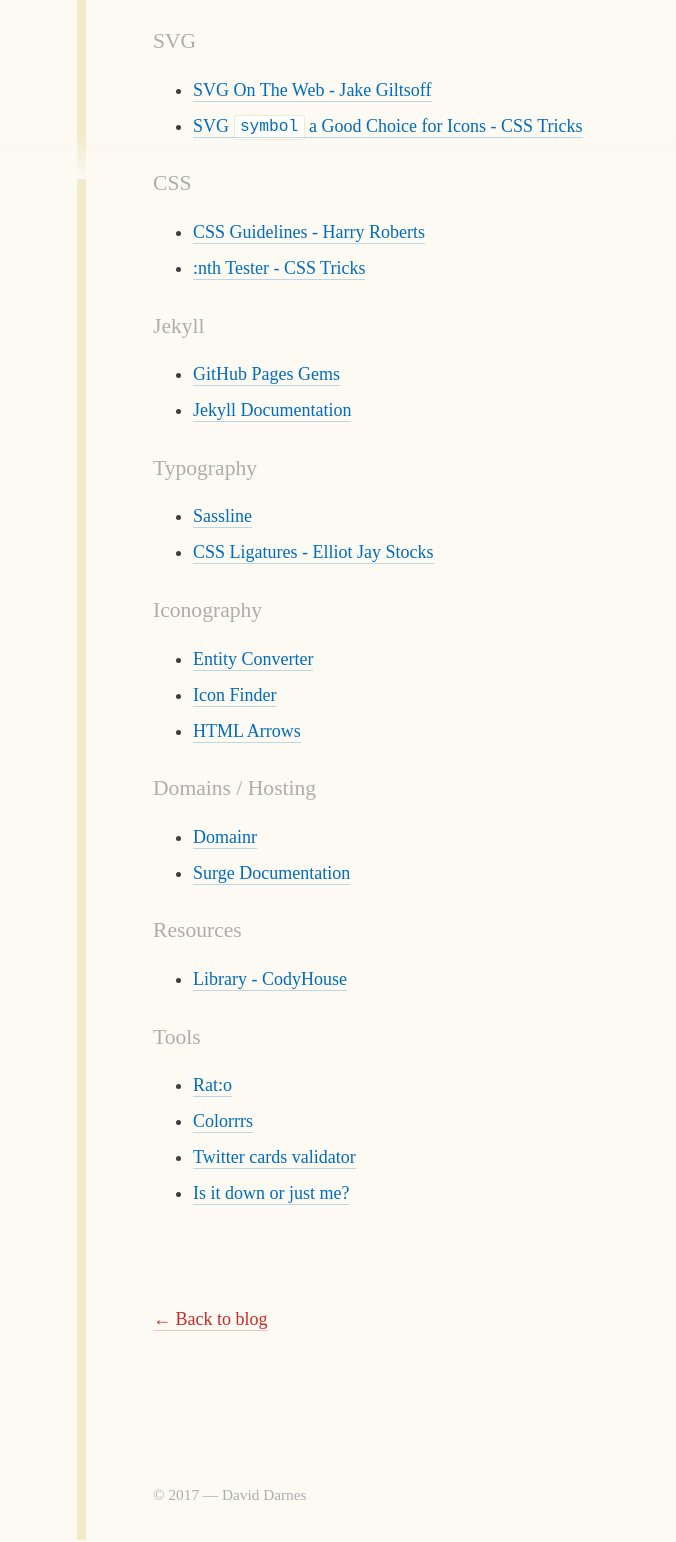
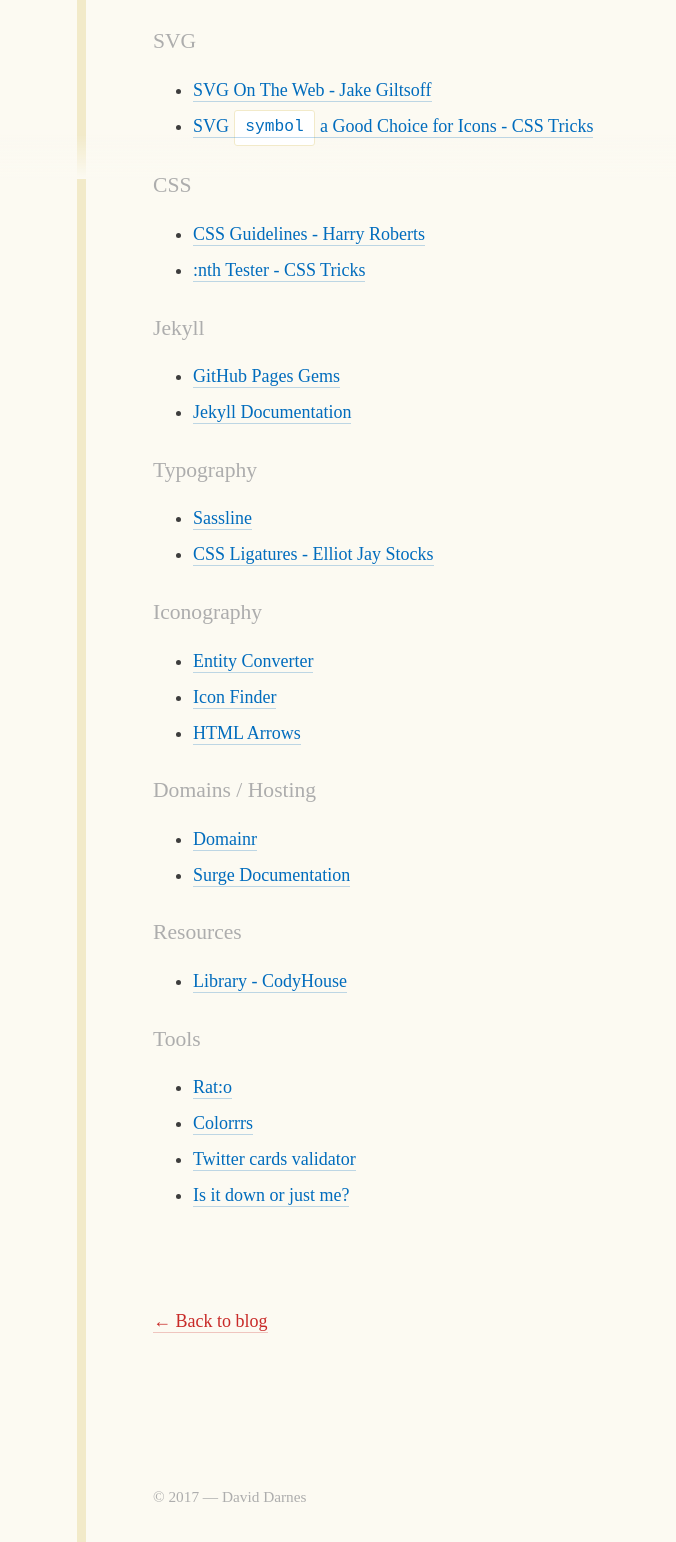
Before and after one commit to daviddarnes/david.darn.es, a Jekyll site: the page built from linkbank.md, in a window 1280 px wide. Shown: the part 721-2263 px from the top of the page, without its empty margins (283-959 px from the left). Built offline with Jekyll 4.4.1, drawn with Linux system fonts in a browser that asks for light colours; some web fonts are replaced.

Commit message:
Better code snippet padding

```diff
--- a/css/styles.scss
+++ b/css/styles.scss
@@ -174,7 +174,7 @@
     display: inline-block;
     max-width: 100%;
     vertical-align: middle;
-    padding: 0 .3rem;
+    padding: .3rem .6rem;
 }
 
 pre > code {
```
